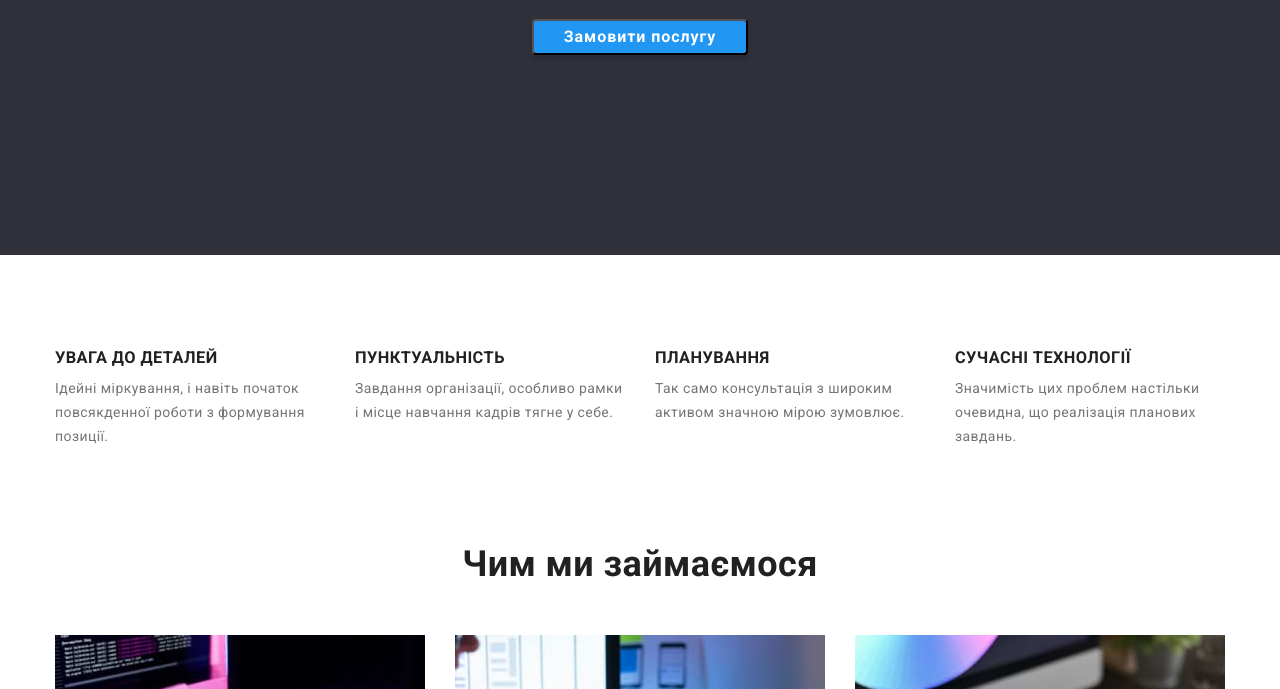
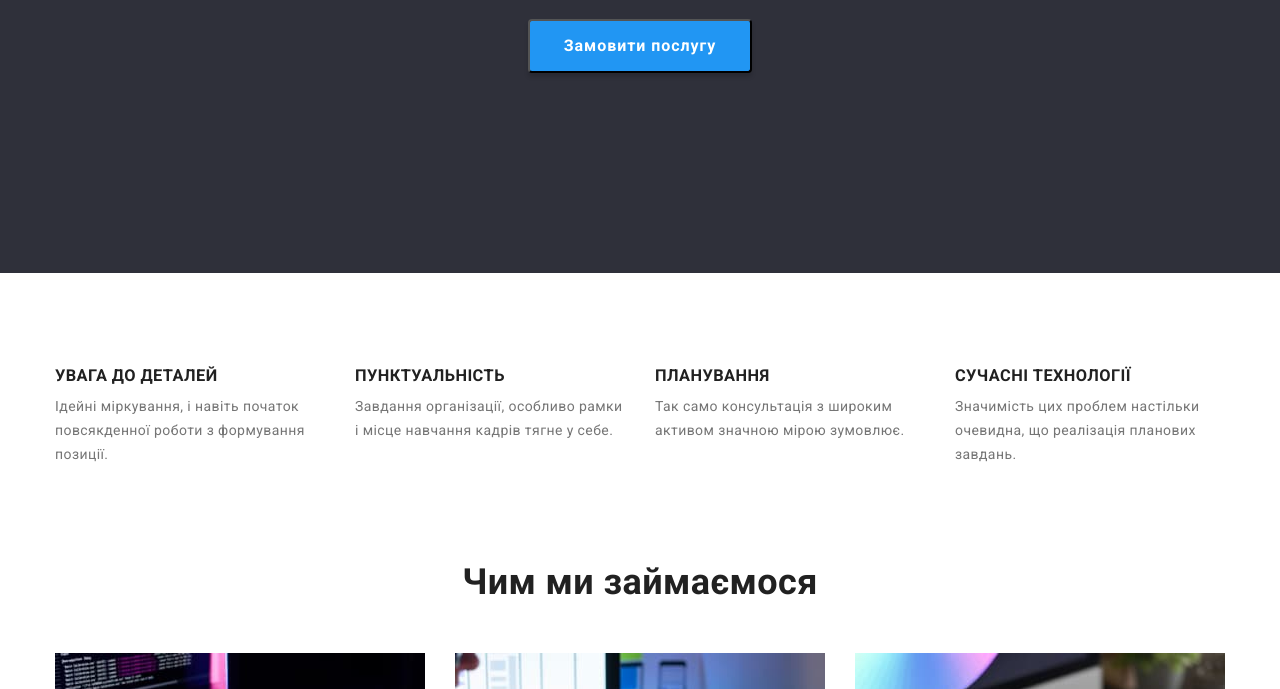
Before and after one commit to SergeyShturma/goit-markup-hw-03, a plain HTML site: page index.html in a window 1280 px wide. Shown: the part 411-1100 px from the top of the page. Drawn offline with nearby package versions, Linux system fonts and the light colour scheme.

```diff
--- a/css/styles.css
+++ b/css/styles.css
@@ -178,12 +178,12 @@ nav {
   font-size: 16px;
   line-height: 1.88;
   letter-spacing: 0.06em;
-  width: 216px;
+  width: 224px;
   box-shadow: 0px 4px 4px rgba(0, 0, 0, 0.15);
   border-radius: 4px;
 
   margin-bottom: 200px;
-
+  padding: 10px 32px;
   color: var(--primary-text-color-dark);
   background-color: var(--accent-color);
 }
```
